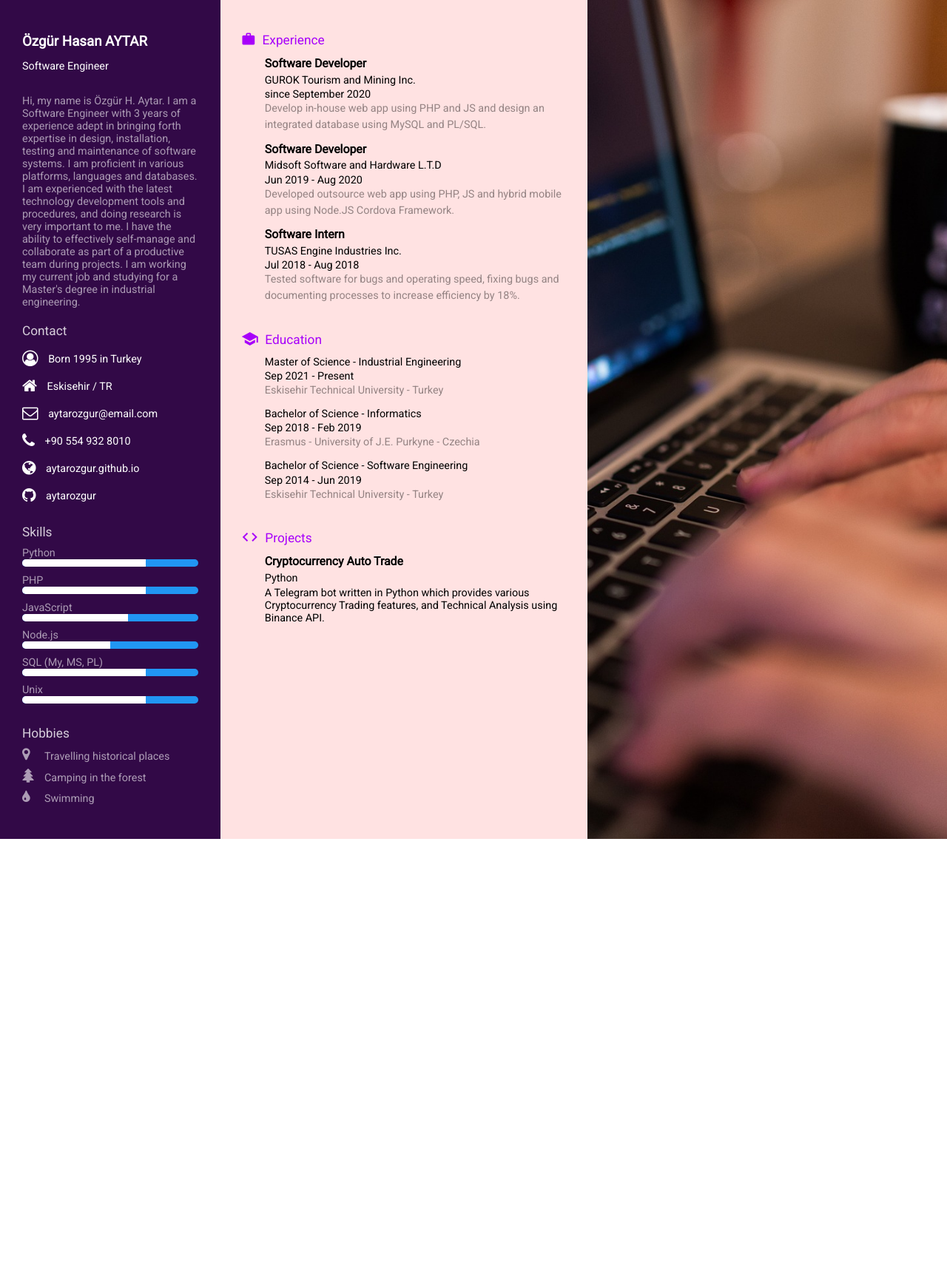
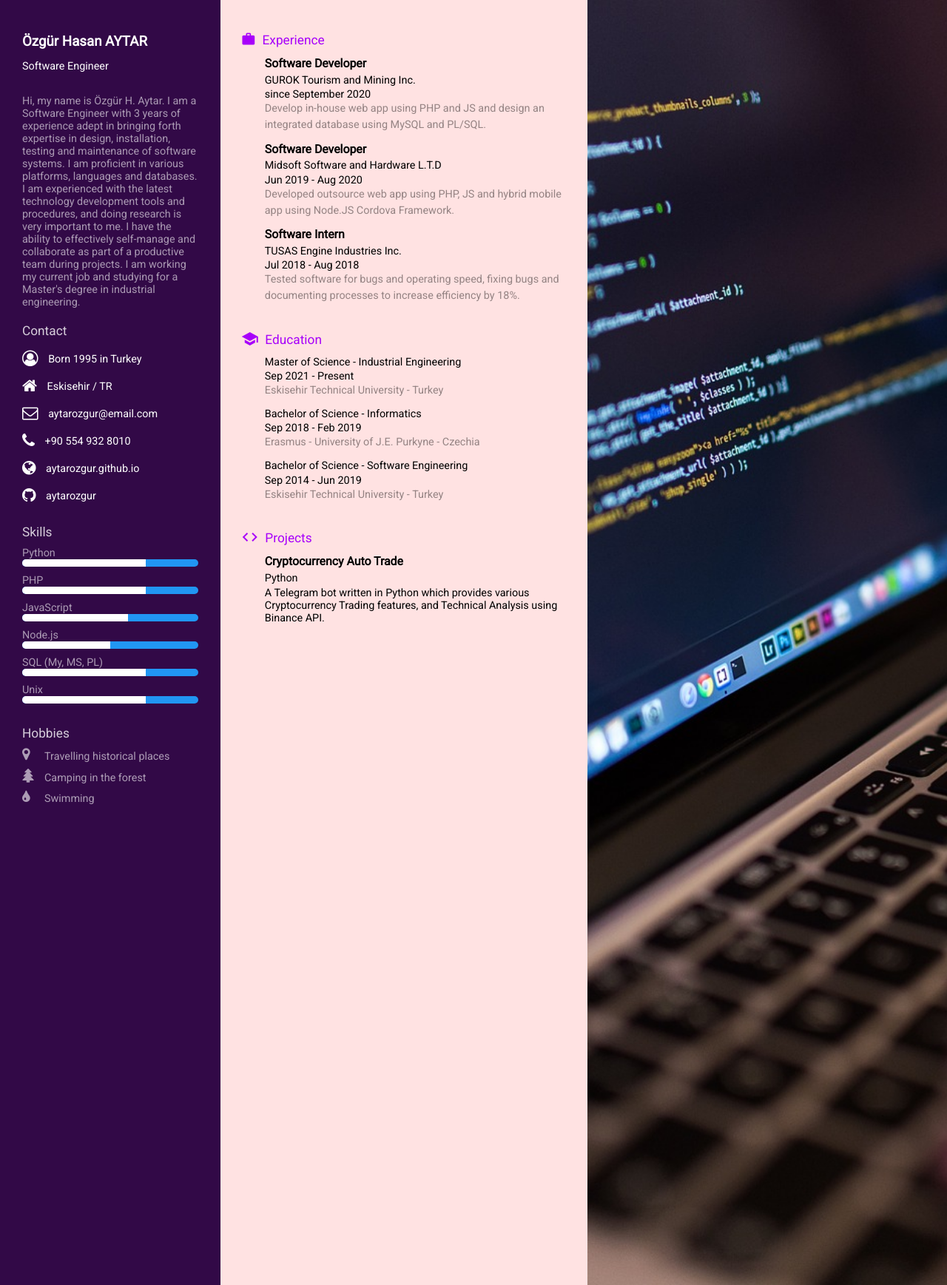
Before and after one commit to aytarozgur/aytarozgur.github.io, a Jekyll site: the page cv/index.html, which Jekyll copies as it is, in a window 1280 px wide. Shown: the whole page at 74% size. Built offline with Jekyll 4.4.1, drawn with Linux system fonts in a browser that asks for light colours; before the commit the page ends 1134 px from its top, so only the background shows below that.

Commit message:
mobile responsive

```diff
--- a/cv/index.html
+++ b/cv/index.html
@@ -3041,7 +3041,7 @@ h4[data-v-8c4ddda6] {
   background: white;
   position: relative;
   width: 21cm;
-  height: 30cm;
+  height: 193vh;
   display: block;
   page-break-after: auto;
   overflow: hidden;
```
